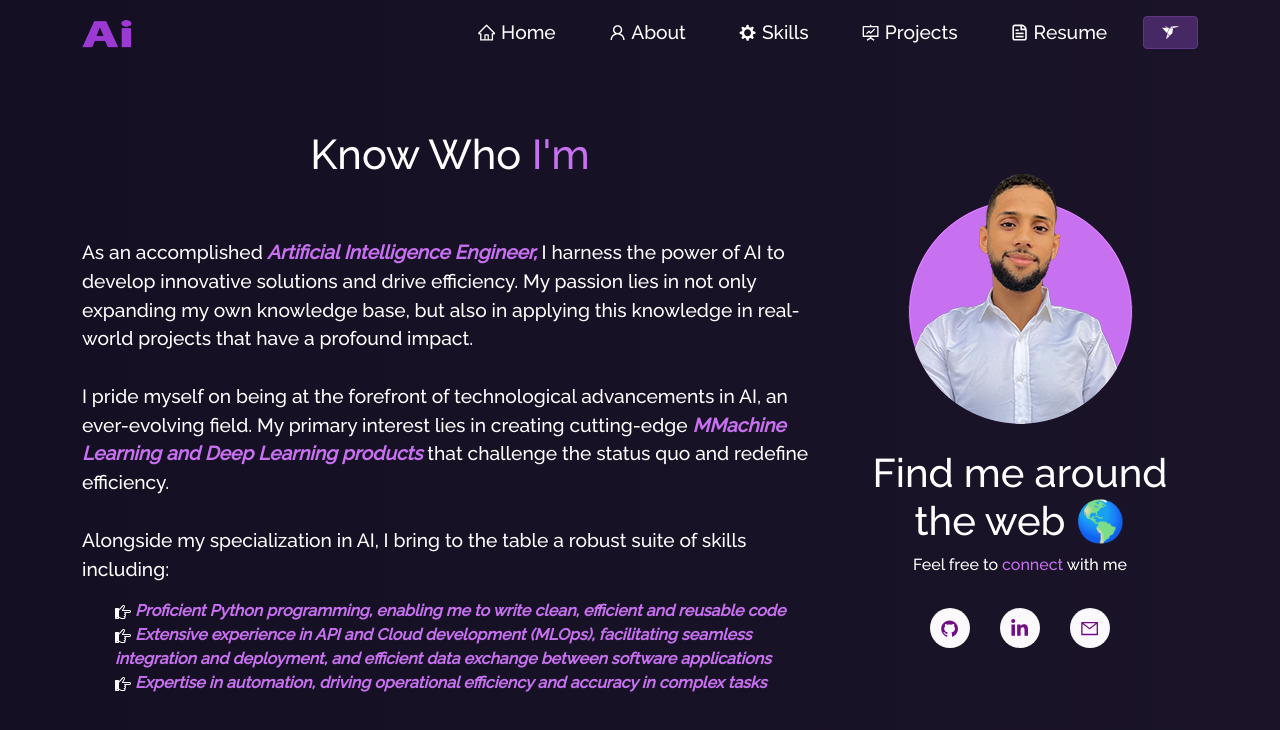
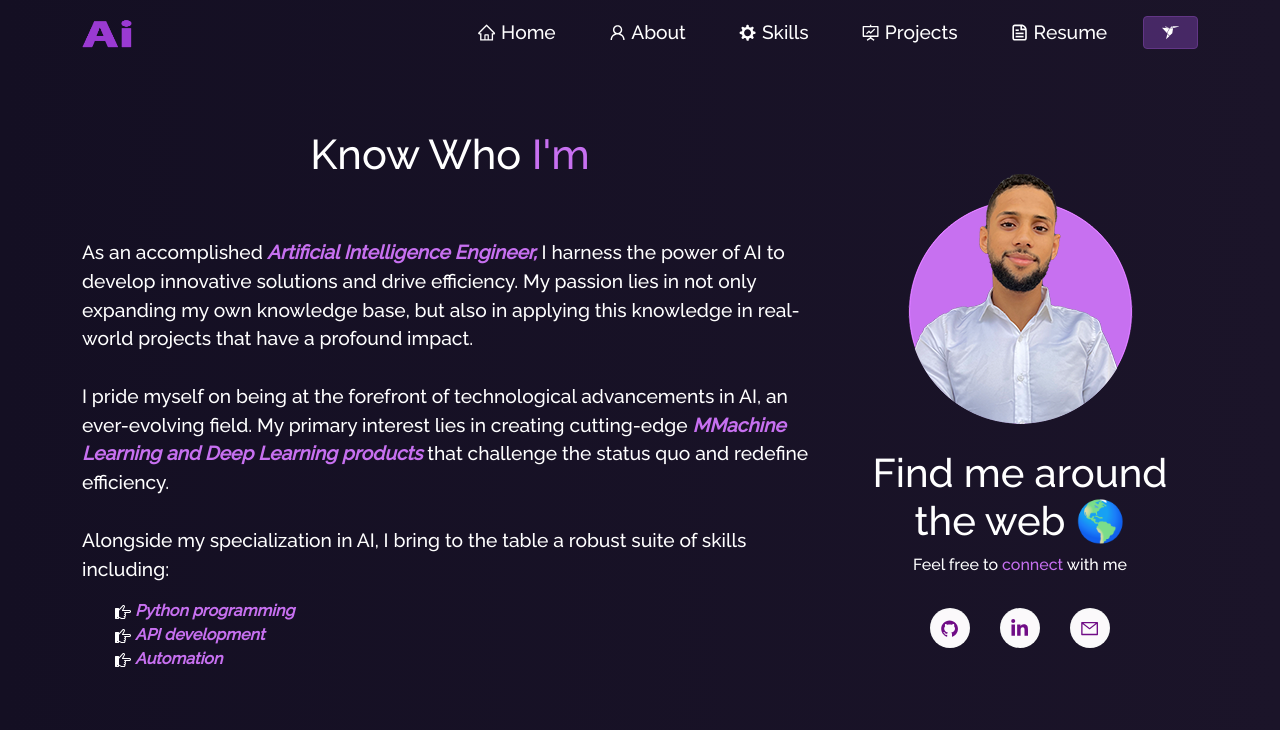
Before and after one commit to alami-oussama/portfolio, a React (Create React App) app: page /about in a window 1280 px wide. Shown: the top 730 px of the page. Built offline with nearby package versions, Linux system fonts and the light colour scheme.

Commit message:
update about

```diff
--- a/src/components/About/About.js
+++ b/src/components/About/About.js
@@ -44,29 +44,19 @@ function About() {
               <li className="about-activity">
                 <ImPointRight />{" "}
                 <i>
-                  <b className="purple">
-                    Proficient Python programming, enabling me to write clean,
-                    efficient and reusable code
-                  </b>
+                  <b className="purple">Python programming</b>
                 </i>
               </li>
               <li className="about-activity">
                 <ImPointRight />{" "}
                 <i>
-                  <b className="purple">
-                    Extensive experience in API and Cloud development (MLOps),
-                    facilitating seamless integration and deployment, and
-                    efficient data exchange between software applications
-                  </b>
+                  <b className="purple">API development</b>
                 </i>
               </li>
               <li className="about-activity">
                 <ImPointRight />{" "}
                 <i>
-                  <b className="purple">
-                    Expertise in automation, driving operational efficiency and
-                    accuracy in complex tasks
-                  </b>
+                  <b className="purple">Automation</b>
                 </i>
               </li>
             </ul>
```
